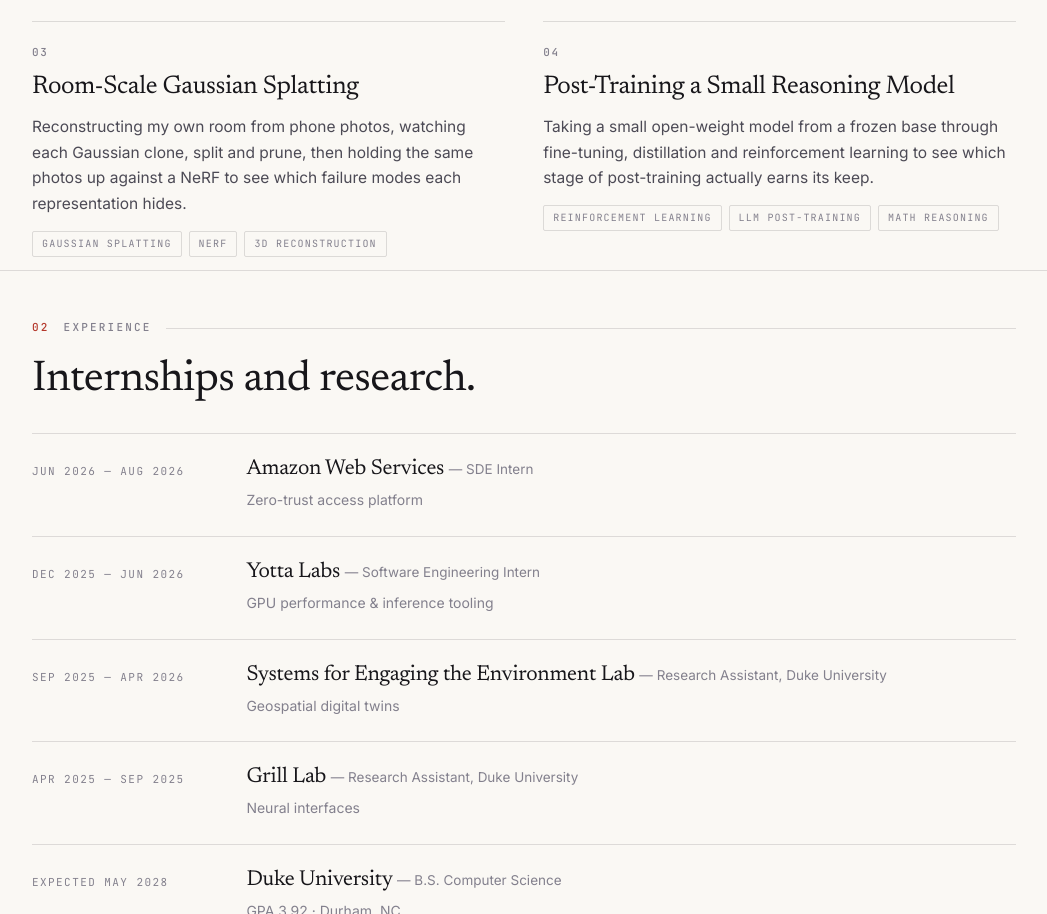
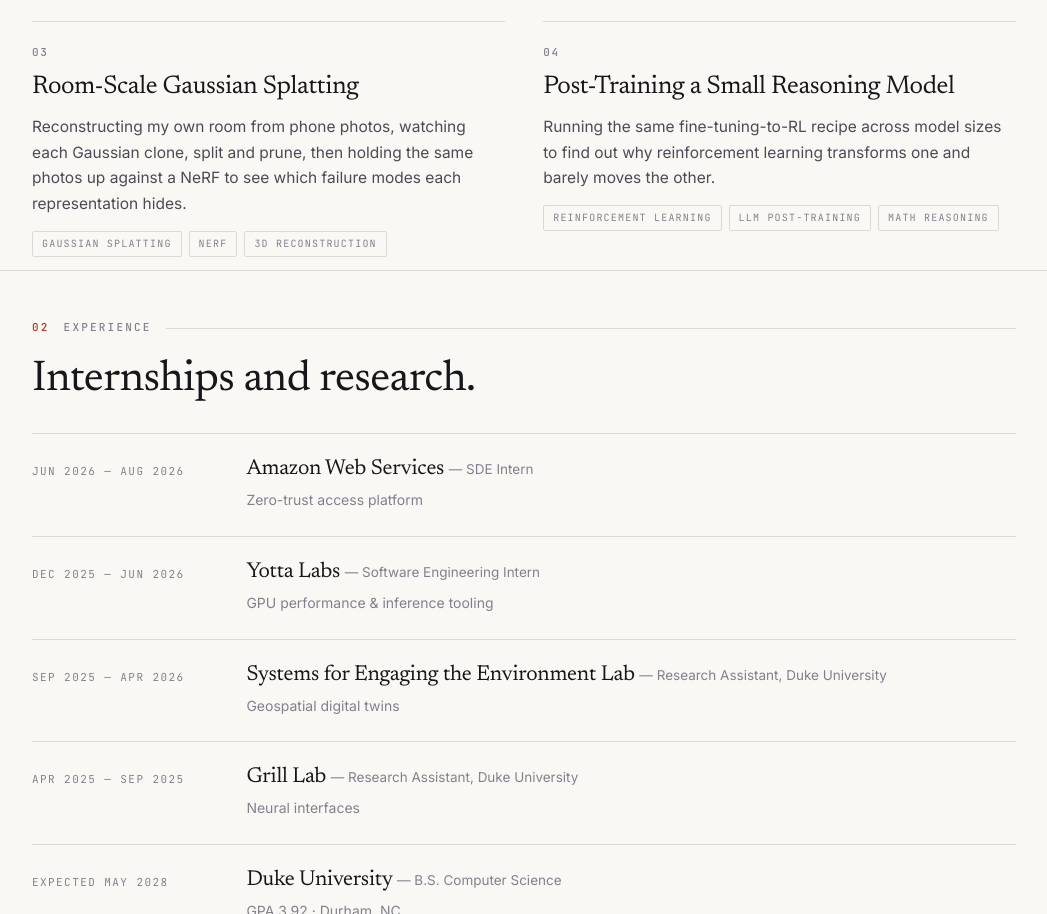
Before and after one commit to LoganChu/LoganChu.github.io, a plain HTML site: page index.html in a window 1280 px wide. Shown: the part 1245-2159 px from the top of the page, without its empty margins (116-1163 px from the left). Drawn offline with Linux system fonts and the light colour scheme.

Commit message:
content: fix stale Post-Training card description
The card still described only the single-track story, but the repo
has since added a 2B-model RL track showing scale determines whether
RL moves accuracy at all, which the prior line didn't capture.

Co-Authored-By: Claude Sonnet 5 <noreply@anthropic.com>
Claude-Session: https://claude.ai/code/session_01G2g29ngmTkf2BVaDsb5viQ

```diff
--- a/index.html
+++ b/index.html
@@ -170,7 +170,7 @@
           </div>
           <div class="wcard-body">
             <h3>Post-Training a Small Reasoning Model</h3>
-            <p>Taking a small open-weight model from a frozen base through fine-tuning, distillation and reinforcement learning to see which stage of post-training actually earns its keep.</p>
+            <p>Running the same fine-tuning-to-RL recipe across model sizes to find out why reinforcement learning transforms one and barely moves the other.</p>
             <div class="tags"><span class="tag">Reinforcement Learning</span><span class="tag">LLM Post-Training</span><span class="tag">Math Reasoning</span></div>
             <div class="wcard-meta"><span>GitHub &#8599;</span></div>
           </div>
```
